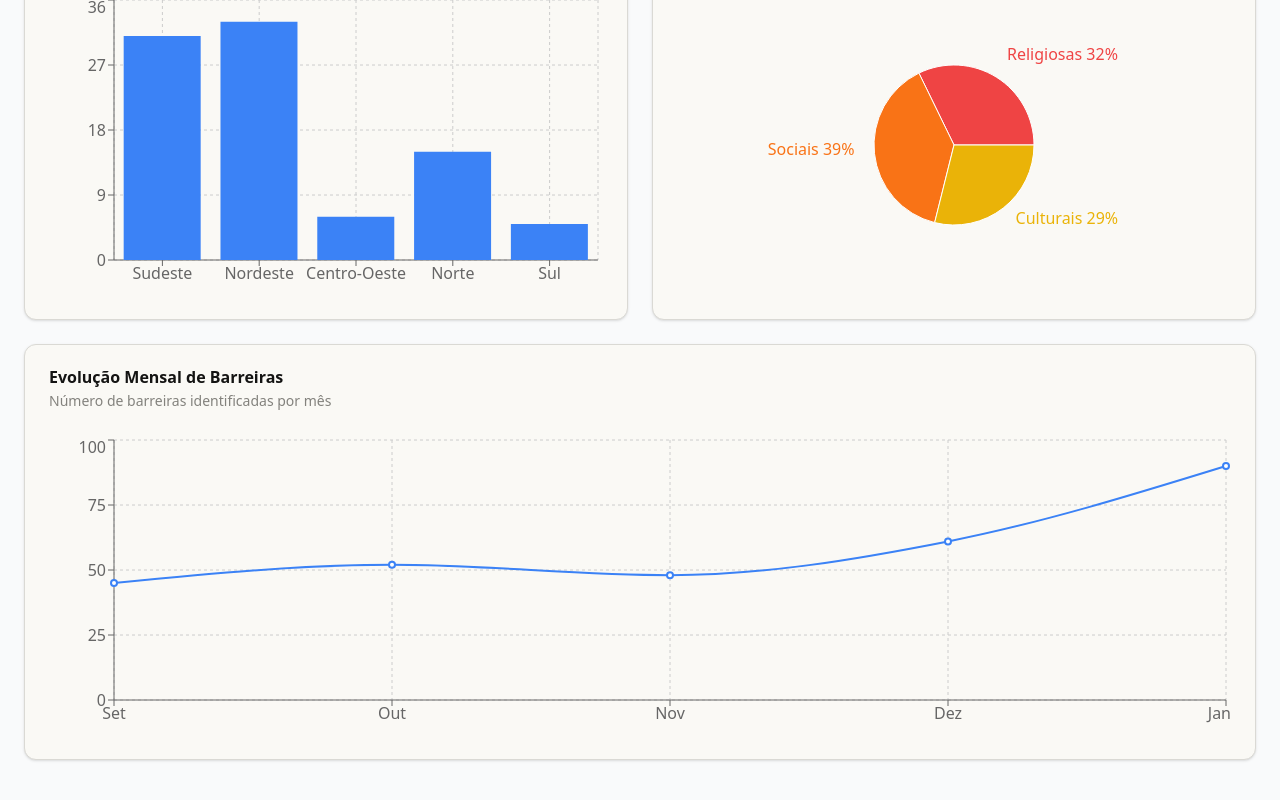
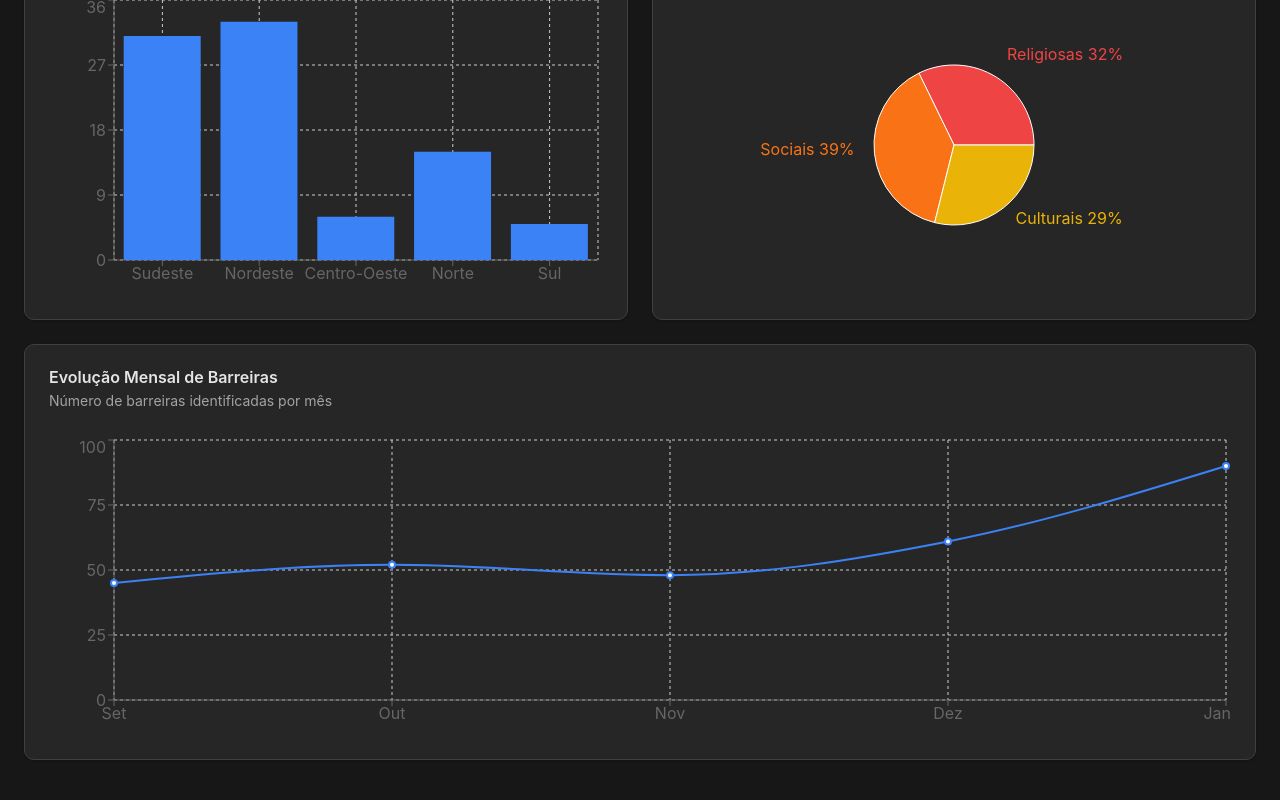
Before and after one commit to arturbaldoramos/CIIDCMIL, a React (Vite) app in the folder apps/web/: page /dashboard in a window 1280 px wide. Shown: the part 450-1250 px from the top of the page. Built offline with nearby package versions, Linux system fonts and the light colour scheme.

Commit message:
Update dashboard

```diff
--- a/apps/web/src/App.tsx
+++ b/apps/web/src/App.tsx
@@ -9,7 +9,7 @@ import { Toaster } from "@/Components/ui/sonner";
 
 function App() {
   return (
-    <ThemeProvider defaultTheme="light" storageKey="vite-ui-theme">
+    <ThemeProvider defaultTheme="dark" storageKey="vite-ui-theme">
       <Router>
         <Routes>
           <Route path="/" element={<HomePage />} />
--- a/apps/web/src/Components/dashboard/DashboardHeader.tsx
+++ b/apps/web/src/Components/dashboard/DashboardHeader.tsx
@@ -5,8 +5,8 @@ export const DashboardHeader = () => {
   return (
     <div className="flex justify-between items-center">
       <div>
-        <h1 className="text-3xl font-bold text-gray-900">Painel de Administração</h1>
-        <p className="text-gray-600 mt-1">Pesquisa sobre Barreiras em Sites de Prefeituras</p>
+        <h1 className="text-3xl font-bold">Painel de Administração</h1>
+        <p className="text-muted-foreground mt-1">Pesquisa sobre Barreiras em Sites de Prefeituras</p>
       </div>
       <Button className="flex items-center gap-2">
         <Plus className="h-4 w-4" />
--- a/apps/web/src/Components/login-form.tsx
+++ b/apps/web/src/Components/login-form.tsx
@@ -69,7 +69,6 @@ export function LoginForm({
 
       // Se a resposta for OK, define o alerta de sucesso
       const data = await response.json()
-      console.log("Login bem-sucedido:", data);
       setAlertMessage({ type: "success", message: "Login realizado com sucesso!" });
 
       // Limpa os campos de email e senha após o login bem-sucedido
@@ -151,7 +150,6 @@ export function LoginForm({
                 {alertMessage && (
                   <Alert variant={alertMessage.type === "error" ? "destructive" : "default"}>
                     {alertMessage.type === "error" ? <ExclamationTriangleIcon className="h-4 w-4" /> : <CheckCircledIcon className="h-4 w-4" />}
-                    <AlertTitle>{alertMessage.type === "error" ? "Erro!" : "Sucesso!"}</AlertTitle>
                     <AlertDescription>
                       {alertMessage.message}
                     </AlertDescription>
--- a/apps/web/src/Components/ui/sonner.tsx
+++ b/apps/web/src/Components/ui/sonner.tsx
@@ -1,5 +1,5 @@
 import { useTheme } from "next-themes"
-import { Toaster as Sonner, ToasterProps } from "sonner"
+import { Toaster as Sonner, type ToasterProps } from "sonner"
 
 const Toaster = ({ ...props }: ToasterProps) => {
   const { theme = "system" } = useTheme()
--- a/apps/web/src/index.css
+++ b/apps/web/src/index.css
@@ -4,42 +4,42 @@
 @custom-variant dark (&:is(.dark *));
 
 :root {
-  --background: oklch(0.9818 0.0054 95.0986);
-  --foreground: oklch(0.3438 0.0269 95.7226);
-  --card: oklch(0.9818 0.0054 95.0986);
-  --card-foreground: oklch(0.1908 0.0020 106.5859);
+  --background: oklch(1.0000 0 0);
+  --foreground: oklch(0.3211 0 0);
+  --card: oklch(1.0000 0 0);
+  --card-foreground: oklch(0.3211 0 0);
   --popover: oklch(1.0000 0 0);
-  --popover-foreground: oklch(0.2671 0.0196 98.9390);
-  --primary: oklch(0.6171 0.1375 39.0427);
+  --popover-foreground: oklch(0.3211 0 0);
+  --primary: oklch(0.6231 0.1880 259.8145);
   --primary-foreground: oklch(1.0000 0 0);
-  --secondary: oklch(0.9245 0.0138 92.9892);
-  --secondary-foreground: oklch(0.4334 0.0177 98.6048);
-  --muted: oklch(0.9341 0.0153 90.2390);
-  --muted-foreground: oklch(0.6059 0.0075 97.4233);
-  --accent: oklch(0.9245 0.0138 92.9892);
-  --accent-foreground: oklch(0.2671 0.0196 98.9390);
-  --destructive: oklch(0.1908 0.0020 106.5859);
+  --secondary: oklch(0.9670 0.0029 264.5419);
+  --secondary-foreground: oklch(0.4461 0.0263 256.8018);
+  --muted: oklch(0.9846 0.0017 247.8389);
+  --muted-foreground: oklch(0.5510 0.0234 264.3637);
+  --accent: oklch(0.9514 0.0250 236.8242);
+  --accent-foreground: oklch(0.3791 0.1378 265.5222);
+  --destructive: oklch(0.6368 0.2078 25.3313);
   --destructive-foreground: oklch(1.0000 0 0);
-  --border: oklch(0.8847 0.0069 97.3627);
-  --input: oklch(0.7621 0.0156 98.3528);
-  --ring: oklch(0.5937 0.1673 253.0630);
-  --chart-1: oklch(0.5583 0.1276 42.9956);
-  --chart-2: oklch(0.6898 0.1581 290.4107);
-  --chart-3: oklch(0.8816 0.0276 93.1280);
-  --chart-4: oklch(0.8822 0.0403 298.1792);
-  --chart-5: oklch(0.5608 0.1348 42.0584);
-  --sidebar: oklch(0.9663 0.0080 98.8792);
-  --sidebar-foreground: oklch(0.3590 0.0051 106.6524);
-  --sidebar-primary: oklch(0.6171 0.1375 39.0427);
-  --sidebar-primary-foreground: oklch(0.9881 0 0);
-  --sidebar-accent: oklch(0.9245 0.0138 92.9892);
-  --sidebar-accent-foreground: oklch(0.3250 0 0);
-  --sidebar-border: oklch(0.9401 0 0);
-  --sidebar-ring: oklch(0.7731 0 0);
-  --font-sans: ui-sans-serif, system-ui, -apple-system, BlinkMacSystemFont, 'Segoe UI', Roboto, 'Helvetica Neue', Arial, 'Noto Sans', sans-serif, 'Apple Color Emoji', 'Segoe UI Emoji', 'Segoe UI Symbol', 'Noto Color Emoji';
-  --font-serif: ui-serif, Georgia, Cambria, "Times New Roman", Times, serif;
-  --font-mono: ui-monospace, SFMono-Regular, Menlo, Monaco, Consolas, "Liberation Mono", "Courier New", monospace;
-  --radius: 0.5rem;
+  --border: oklch(0.9276 0.0058 264.5313);
+  --input: oklch(0.9276 0.0058 264.5313);
+  --ring: oklch(0.6231 0.1880 259.8145);
+  --chart-1: oklch(0.6231 0.1880 259.8145);
+  --chart-2: oklch(0.5461 0.2152 262.8809);
+  --chart-3: oklch(0.4882 0.2172 264.3763);
+  --chart-4: oklch(0.4244 0.1809 265.6377);
+  --chart-5: oklch(0.3791 0.1378 265.5222);
+  --sidebar: oklch(0.9846 0.0017 247.8389);
+  --sidebar-foreground: oklch(0.3211 0 0);
+  --sidebar-primary: oklch(0.6231 0.1880 259.8145);
+  --sidebar-primary-foreground: oklch(1.0000 0 0);
+  --sidebar-accent: oklch(0.9514 0.0250 236.8242);
+  --sidebar-accent-foreground: oklch(0.3791 0.1378 265.5222);
+  --sidebar-border: oklch(0.9276 0.0058 264.5313);
+  --sidebar-ring: oklch(0.6231 0.1880 259.8145);
+  --font-sans: Inter, sans-serif;
+  --font-serif: Source Serif 4, serif;
+  --font-mono: JetBrains Mono, monospace;
+  --radius: 0.375rem;
   --shadow-2xs: 0 1px 3px 0px hsl(0 0% 0% / 0.05);
   --shadow-xs: 0 1px 3px 0px hsl(0 0% 0% / 0.05);
   --shadow-sm: 0 1px 3px 0px hsl(0 0% 0% / 0.10), 0 1px 2px -1px hsl(0 0% 0% / 0.10);
@@ -60,42 +60,42 @@
 }
 
 .dark {
-  --background: oklch(0.2679 0.0036 106.6427);
-  --foreground: oklch(0.8074 0.0142 93.0137);
-  --card: oklch(0.2679 0.0036 106.6427);
-  --card-foreground: oklch(0.9818 0.0054 95.0986);
-  --popover: oklch(0.3085 0.0035 106.6039);
-  --popover-foreground: oklch(0.9211 0.0040 106.4781);
-  --primary: oklch(0.6724 0.1308 38.7559);
+  --background: oklch(0.2046 0 0);
+  --foreground: oklch(0.9219 0 0);
+  --card: oklch(0.2686 0 0);
+  --card-foreground: oklch(0.9219 0 0);
+  --popover: oklch(0.2686 0 0);
+  --popover-foreground: oklch(0.9219 0 0);
+  --primary: oklch(0.6231 0.1880 259.8145);
   --primary-foreground: oklch(1.0000 0 0);
-  --secondary: oklch(0.9818 0.0054 95.0986);
-  --secondary-foreground: oklch(0.3085 0.0035 106.6039);
-  --muted: oklch(0.2213 0.0038 106.7070);
-  --muted-foreground: oklch(0.7713 0.0169 99.0657);
-  --accent: oklch(0.2130 0.0078 95.4245);
-  --accent-foreground: oklch(0.9663 0.0080 98.8792);
+  --secondary: oklch(0.2686 0 0);
+  --secondary-foreground: oklch(0.9219 0 0);
+  --muted: oklch(0.2686 0 0);
+  --muted-foreground: oklch(0.7155 0 0);
+  --accent: oklch(0.3791 0.1378 265.5222);
+  --accent-foreground: oklch(0.8823 0.0571 254.1284);
   --destructive: oklch(0.6368 0.2078 25.3313);
   --destructive-foreground: oklch(1.0000 0 0);
-  --border: oklch(0.3618 0.0101 106.8928);
-  --input: oklch(0.4336 0.0113 100.2195);
-  --ring: oklch(0.5937 0.1673 253.0630);
-  --chart-1: oklch(0.5583 0.1276 42.9956);
-  --chart-2: oklch(0.6898 0.1581 290.4107);
-  --chart-3: oklch(0.2130 0.0078 95.4245);
-  --chart-4: oklch(0.3074 0.0516 289.3230);
-  --chart-5: oklch(0.5608 0.1348 42.0584);
-  --sidebar: oklch(0.2357 0.0024 67.7077);
-  --sidebar-foreground: oklch(0.8074 0.0142 93.0137);
-  --sidebar-primary: oklch(0.3250 0 0);
-  --sidebar-primary-foreground: oklch(0.9881 0 0);
-  --sidebar-accent: oklch(0.1680 0.0020 106.6177);
-  --sidebar-accent-foreground: oklch(0.8074 0.0142 93.0137);
-  --sidebar-border: oklch(0.9401 0 0);
-  --sidebar-ring: oklch(0.7731 0 0);
-  --font-sans: ui-sans-serif, system-ui, -apple-system, BlinkMacSystemFont, 'Segoe UI', Roboto, 'Helvetica Neue', Arial, 'Noto Sans', sans-serif, 'Apple Color Emoji', 'Segoe UI Emoji', 'Segoe UI Symbol', 'Noto Color Emoji';
-  --font-serif: ui-serif, Georgia, Cambria, "Times New Roman", Times, serif;
-  --font-mono: ui-monospace, SFMono-Regular, Menlo, Monaco, Consolas, "Liberation Mono", "Courier New", monospace;
-  --radius: 0.5rem;
+  --border: oklch(0.3715 0 0);
+  --input: oklch(0.3715 0 0);
+  --ring: oklch(0.6231 0.1880 259.8145);
+  --chart-1: oklch(0.7137 0.1434 254.6240);
+  --chart-2: oklch(0.6231 0.1880 259.8145);
+  --chart-3: oklch(0.5461 0.2152 262.8809);
+  --chart-4: oklch(0.4882 0.2172 264.3763);
+  --chart-5: oklch(0.4244 0.1809 265.6377);
+  --sidebar: oklch(0.2046 0 0);
+  --sidebar-foreground: oklch(0.9219 0 0);
+  --sidebar-primary: oklch(0.6231 0.1880 259.8145);
+  --sidebar-primary-foreground: oklch(1.0000 0 0);
+  --sidebar-accent: oklch(0.3791 0.1378 265.5222);
+  --sidebar-accent-foreground: oklch(0.8823 0.0571 254.1284);
+  --sidebar-border: oklch(0.3715 0 0);
+  --sidebar-ring: oklch(0.6231 0.1880 259.8145);
+  --font-sans: Inter, sans-serif;
+  --font-serif: Source Serif 4, serif;
+  --font-mono: JetBrains Mono, monospace;
+  --radius: 0.375rem;
   --shadow-2xs: 0 1px 3px 0px hsl(0 0% 0% / 0.05);
   --shadow-xs: 0 1px 3px 0px hsl(0 0% 0% / 0.05);
   --shadow-sm: 0 1px 3px 0px hsl(0 0% 0% / 0.10), 0 1px 2px -1px hsl(0 0% 0% / 0.10);
@@ -148,9 +148,9 @@
   --color-sidebar-border: var(--sidebar-border);
   --color-sidebar-ring: var(--sidebar-ring);
 
-  --font-sans: ui-sans-serif, system-ui, -apple-system, BlinkMacSystemFont, 'Segoe UI', Roboto, 'Helvetica Neue', Arial, 'Noto Sans', sans-serif, 'Apple Color Emoji', 'Segoe UI Emoji', 'Segoe UI Symbol', 'Noto Color Emoji';
-  --font-mono: ui-monospace, SFMono-Regular, Menlo, Monaco, Consolas, "Liberation Mono", "Courier New", monospace;
-  --font-serif: ui-serif, Georgia, Cambria, "Times New Roman", Times, serif;
+  --font-sans: Inter, sans-serif;
+  --font-mono: JetBrains Mono, monospace;
+  --font-serif: Source Serif 4, serif;
 
   --radius-sm: calc(var(--radius) - 4px);
   --radius-md: calc(var(--radius) - 2px);
@@ -165,7 +165,7 @@
   --shadow-lg: var(--shadow-lg);
   --shadow-xl: var(--shadow-xl);
   --shadow-2xl: var(--shadow-2xl);
-  --radius: 0.5rem;
+  --radius: 0.375rem;
   --tracking-tighter: calc(var(--tracking-normal) - 0.05em);
   --tracking-tight: calc(var(--tracking-normal) - 0.025em);
   --tracking-wide: calc(var(--tracking-normal) + 0.025em);
--- a/apps/web/src/pages/Dashboard.tsx
+++ b/apps/web/src/pages/Dashboard.tsx
@@ -45,7 +45,7 @@ export const Dashboard = () => {
   } = useCityComparison(mockCities)
 
   return (
-    <div className="min-h-screen bg-gray-50 p-6">
+    <div className="min-h-screen p-6">
       <div className="max-w-7xl mx-auto space-y-6">
         <DashboardHeader />
         <MetricsCards cities={mockCities} />
--- a/apps/web/src/pages/LoginPage.tsx
+++ b/apps/web/src/pages/LoginPage.tsx
@@ -2,7 +2,7 @@ import { LoginForm } from "@/Components/login-form"
 
 export default function LoginPage() {
   return (
-    <div className="bg-muted flex min-h-svh flex-col items-center justify-center p-6 md:p-10">
+    <div className="flex min-h-svh flex-col items-center justify-center p-6 md:p-10">
       <div className="w-full max-w-sm md:max-w-3xl">
         <LoginForm />
       </div>
```
